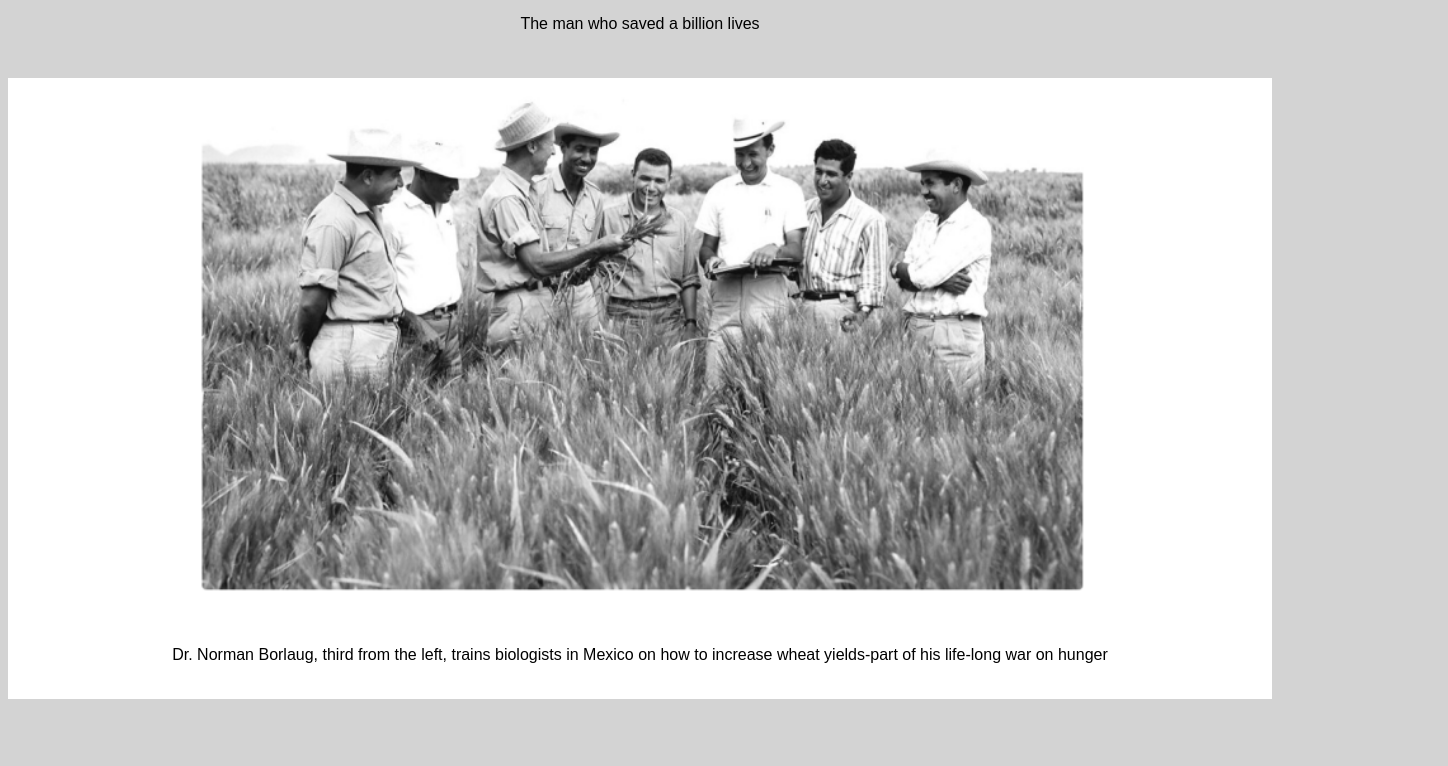
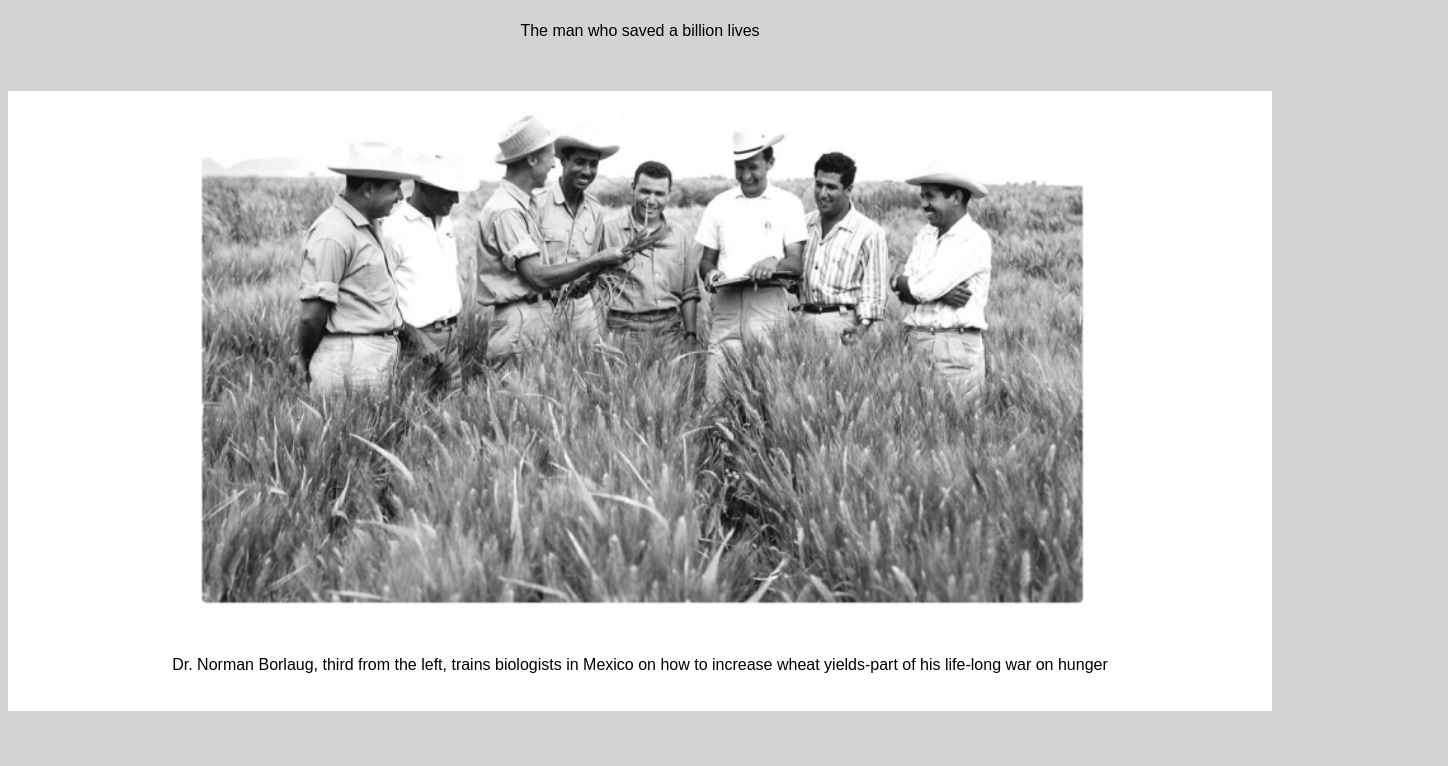
Before and after one commit to KB-web237/tribute-page, a plain HTML site: page index.html in a window 1280 px wide. Shown: the part 83-849 px from the top of the page, 1448 px wide, since content can reach past the window. Drawn offline with Linux system fonts and the light colour scheme.

Commit message:
modified code

```diff
--- a/index.html
+++ b/index.html
@@ -11,7 +11,7 @@
     <p>The man who saved a billion lives</p>
     <br />
     <div>
-    <center><img src="xyt.png" alt="The image of those people" height="500px" width="900px"/></center>
+    <img src="xyt.png" class="imgx" alt="The image of those people" height="500px" width="900px"/>
     <br />
     <p>
       Dr. Norman Borlaug, third from the left, trains biologists in Mexico on
--- a/style.css
+++ b/style.css
@@ -15,10 +15,17 @@ div {
 
 body {
   background-color: lightgrey;
-  line-height: 1.6;
+  line-height: 1.8;
 }
 
 ul {
-  margin-left: 45rem;
-  margin-right: 45rem;
+  padding-left: 45rem;
+  padding-right: 45rem;
 }
+
+.imgx {
+  display: flex;
+  justify-content: center;
+  align-items: center;
+  margin: auto;
+}
```
